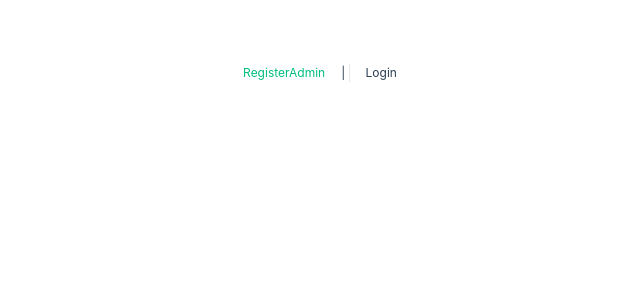
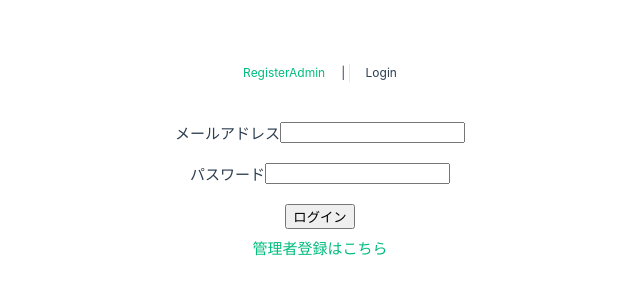
Before and after one commit to rikoysd/vue3-emp-manage, a Vue app: page /login in a window 1280 px wide. Shown: the top 300 px of the page, without its empty margins (320-960 px from the left). Built offline with nearby package versions, Linux system fonts and the light colour scheme.

Commit message:
template, styleを定義

```diff
--- /dev/null
+++ b/src/assets/form.css
@@ -0,0 +1,19 @@
+.msg {
+  display: flex;
+  justify-content: center;
+  font-size: 13px;
+  color: red;
+}
+
+.position {
+  display: flex;
+  justify-content: center;
+}
+
+input {
+  margin-bottom: 20px;
+}
+
+.margin {
+  margin-top: 40px;
+}
--- a/src/views/Login.vue
+++ b/src/views/Login.vue
@@ -1,9 +1,39 @@
 <template>
+  <div class="msg margin">{{ errorMessage }}</div>
+  <div class="msg">{{ mailError }}</div>
+  <div class="position">
+    <label for="mail">メールアドレス</label>
+    <input type="text" id="mail" v-model="mail" />
+  </div>
+  <div class="msg">{{ passwordError }}</div>
+  <div class="position">
+    <label for="password">パスワード</label>
+    <input type="text" id="password" v-model="password" />
+  </div>
+  <div class="position">
+    <button class="login-btn" type="button">ログイン</button>
+  </div>
+  <div class="position">
+    <RouterLink to="/registerAdmin">管理者登録はこちら</RouterLink>
+  </div>
 </template>
 
 <script setup lang="ts">
+import { ref } from "vue";
+import { RouterLink } from "vue-router";
+
+const mail = ref("");
+const password = ref("");
+
+const errorMessage = ref("");
+const mailError = ref("");
+const passwordError = ref("");
 </script>
 
+<style scoped>
+@import "@/assets/form.css";
 
-<style scoped>
+.login-btn {
+  margin-bottom: 8px;
+}
 </style>
--- a/src/views/RegisterAdmin.vue
+++ b/src/views/RegisterAdmin.vue
@@ -94,23 +94,5 @@ const register = async () => {
 </script>
 
 <style scoped>
-.margin {
-  margin-top: 40px;
-}
-
-.position {
-  display: flex;
-  justify-content: center;
-}
-
-.msg {
-  display: flex;
-  justify-content: center;
-  font-size: 13px;
-  color: red;
-}
-
-input {
-  margin-bottom: 20px;
-}
+@import '@/assets/form.css';
 </style>
```
